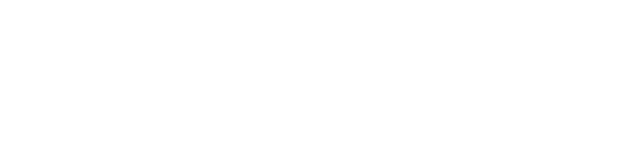
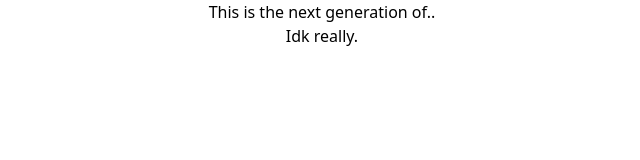
Before and after one commit to CompNerdx/EjeBork, a website: page index.html in a window 1280 px wide. Shown: the whole page, without its empty margins (318-958 px from the left). Drawn offline with nearby package versions, Linux system fonts and the light colour scheme.

Commit message:
landing page is good

```diff
--- a/index.html
+++ b/index.html
@@ -1,9 +1,14 @@
 <!DOCTYPE html>
 <html>
-
-<head>
-    <title>Hello world</title>
-    <script src="https://cdn.tailwindcss.com"></script>
-</head>
-
+    <head>
+        <title>Hello world</title>
+        <script src="https://cdn.tailwindcss.com"></script>
+        <meta name="viewport" content="width=device-width, initial-scale=1.0">
+        <meta charset="UTF-8">
+    </head>
+    <body>
+        <div class="container">
+            <h1 class="text-center">This is the next generation of.. <br> Idk really.</h1>
+        </div>
+    </body>
 </html>
```
